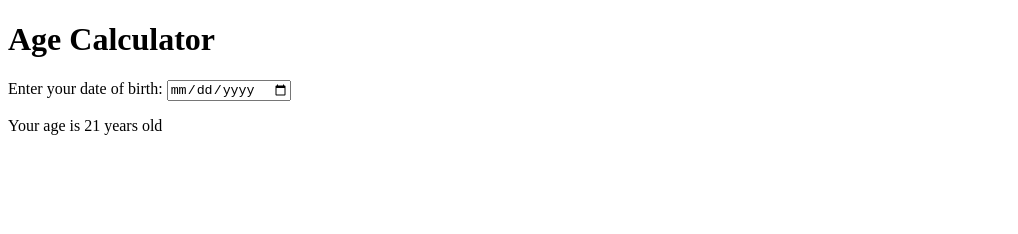
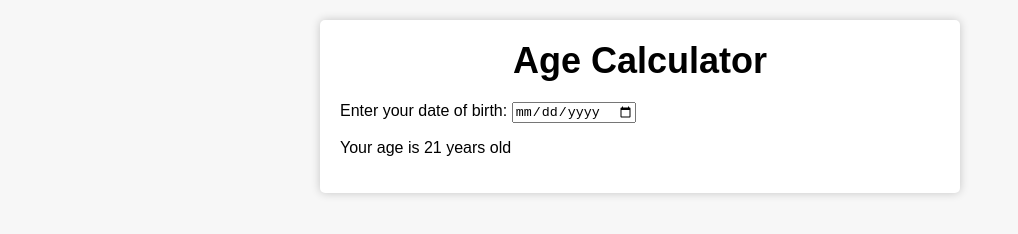
Before and after one commit to kingskytexan/60WebProjs, a plain HTML site: page Age_Calculator/index.html in a window 1280 px wide. Shown: the whole page, without its empty margins (0-1018 px from the left). Drawn offline with Linux system fonts and the light colour scheme.

Commit message:
Started on the styling of the Age Calculator. Added spacing and background color to the body element. Styled the container class with spacing, background color, a box shadow, and a radisu for the border to round the corners. Styled the h1 element. Increaed font size, centered text and added some margin spacing to the bottom.

```diff
--- /dev/null
+++ b/Age_Calculator/css/main.css
@@ -0,0 +1,22 @@
+body {
+    margin: 0;
+    padding: 20px;
+    font-family: "Montserrat", sans-serif;
+    background: #f7f7f7;
+}
+
+.container {
+    background: white;
+    box-shadow: 0 0 10px rgba(0, 0, 0, .2);
+    padding: 20px;
+    max-width: 600px;
+    margin: 0 auto;
+    border-radius: 5px;
+}
+
+h1 {
+    font-size: 36px;
+    text-align: center;
+    margin-top: 0;
+    margin-bottom: 20px;
+}
--- a/Age_Calculator/index.html
+++ b/Age_Calculator/index.html
@@ -4,6 +4,7 @@
     <meta charset="UTF-8">
     <meta http-equiv="X-UA-Compatible" content="IE=edge">
     <meta name="viewport" content="width=device-width, initial-scale=1.0">
+    <link rel="stylesheet" href="/Age_Calculator/css/main.css">
     <title>Age Calculator</title>
 </head>
 <body>
```
